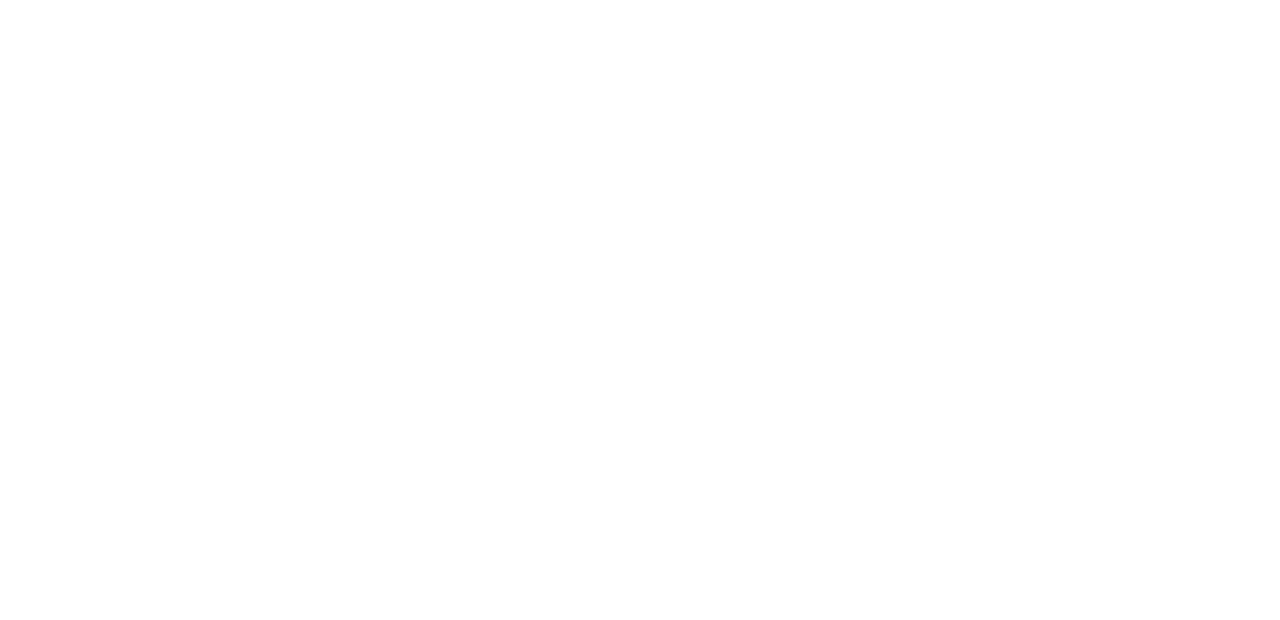
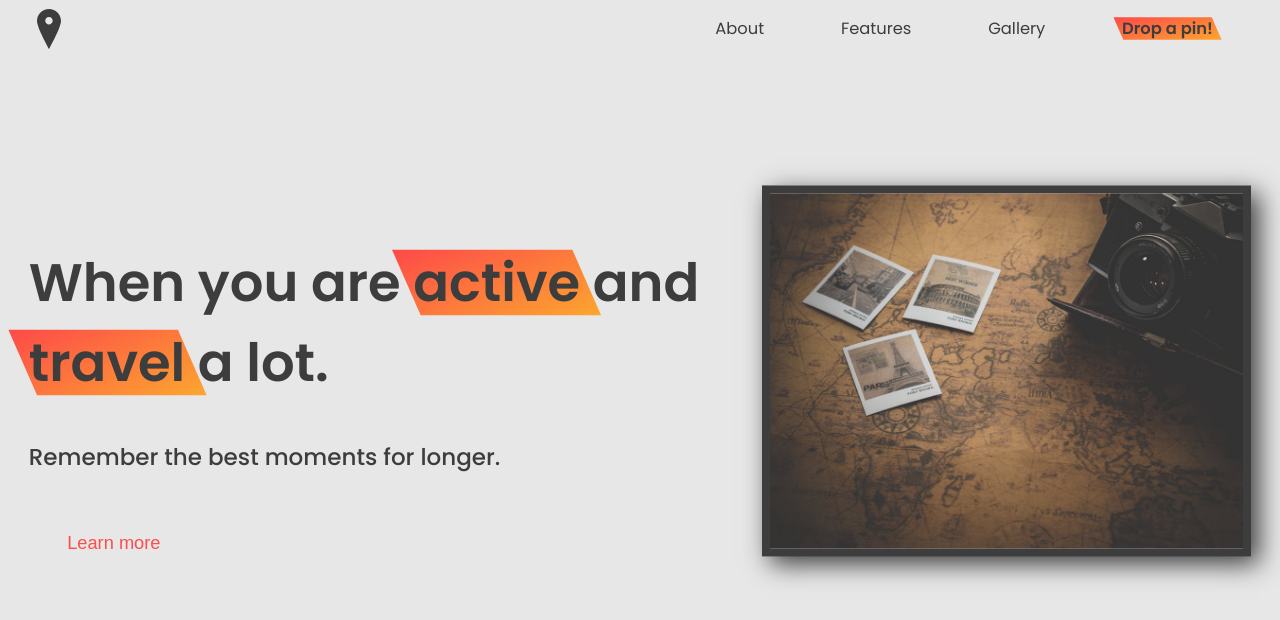
Before and after one commit to Marcin-Matczak/drop_a_pin, a website built with Parcel: page index.html in a window 1280 px wide. Built offline with nearby package versions, Linux system fonts and the light colour scheme.

Commit message:
Header section created

```diff
--- a/index.html
+++ b/index.html
@@ -4,9 +4,53 @@
     <meta charset="UTF-8" />
     <meta http-equiv="X-UA-Compatible" content="IE=edge" />
     <meta name="viewport" content="width=device-width, initial-scale=1.0" />
-    <link rel="stylesheet" href="./src/style/style.css" />
+    <link
+      rel="stylesheet"
+      href="https://fonts.googleapis.com/css?family=Poppins:300,400,500,600&display=swap"
+    />
+    <link rel="stylesheet" href="./src/style/main.scss" />
     <script defer src="./src/js/script.js"></script>
     <title>Drop a pin</title>
   </head>
-  <body></body>
+  <body>
+    <header class="header">
+      <nav class="navigation">
+        <svg
+          class="navigation__logo"
+          xmlns="http://www.w3.org/2000/svg"
+          width="40"
+          height="40"
+          viewBox="0 0 50 50"
+        >
+          <path
+            fill="currentColor"
+            d="M25 0c-8.284 0-15 6.656-15 14.866c0 8.211 15 35.135 15 35.135s15-26.924 15-35.135C40 6.656 33.284 0 25 0zm-.049 19.312c-2.557 0-4.629-2.055-4.629-4.588c0-2.535 2.072-4.589 4.629-4.589c2.559 0 4.631 2.054 4.631 4.589c0 2.533-2.072 4.588-4.631 4.588z"
+          />
+        </svg>
+        <ul class="navigation__list">
+          <li class="navigation__item">
+            <a class="navigation__link" href="#">About</a>
+          </li>
+          <li class="navigation__item">
+            <a class="navigation__link" href="#">Features</a>
+          </li>
+          <li class="navigation__item">
+            <a class="navigation__link" href="#">Gallery</a>
+          </li>
+          <li class="navigation__item">
+            <a class="navigation__link highlight" href="#">Drop a pin!</a>
+          </li>
+        </ul>
+      </nav>
+      <section class="welcome">
+        <h1 class="welcome__title">
+          When you are <span class="highlight">active</span> and
+          <span class="highlight">travel</span> a lot.
+        </h1>
+        <h4 class="welcome__descr">Remember the best moments for longer.</h4>
+        <button class="btn">Learn more</button>
+        <img src="/src/img/hero.png" class="welcome__image" alt="map image" />
+      </section>
+    </header>
+  </body>
 </html>
--- /dev/null
+++ b/src/style/_components.scss
@@ -0,0 +1,36 @@
+/* Buttons */
+
+.btn {
+  background: none;
+  border: none;
+  color: var(--color-primary);
+  cursor: pointer;
+  font-size: 1.9rem;
+  padding: 2rem 4rem;
+
+  &:hover {
+    scale: 1.05;
+    font-weight: 700;
+  }
+}
+
+/* Utils class */
+
+.highlight {
+  position: relative;
+  font-weight: 600;
+
+  &::after {
+    background-image: var(--gradient);
+    bottom: 0;
+    content: '';
+    display: block;
+    height: 100%;
+    left: 0;
+    position: absolute;
+    opacity: 0.9;
+    transform: scale(1.08, 0.9) skewX(20deg);
+    width: 100%;
+    z-index: -1;
+  }
+}
--- /dev/null
+++ b/src/style/_global.scss
@@ -0,0 +1,30 @@
+/* Variables */
+
+:root {
+  --color-text-dark: #3d3d3d;
+  --color-bg-light:#e7e7e7;
+  --color-primary: #ff4d4d;
+  --color-secondary: #ff3838;
+  --color-tertiary: #ff585f;
+  --gradient: linear-gradient(to top left, #ff9f1a, #ff3838);
+  --gradient-secondary: linear-gradient(to top left, #7158e2, #7d5fff);
+}
+
+/* Global */
+
+* {
+  box-sizing: inherit;
+  margin: 0;
+  padding: 0;
+}
+
+html {
+  box-sizing: border-box;
+  font-size: 60%;
+}
+
+body {
+  background-color: var(--color-bg-light);
+  color: var(--color-text-dark);
+  font-family: 'Poppins', sans-serif;
+}
--- /dev/null
+++ b/src/style/_header.scss
@@ -0,0 +1,76 @@
+/* HEADER */
+
+.header {
+  align-items: center;
+  display: flex;
+  flex-direction: column;
+  height: 100vh;
+  padding: 0 3rem;
+}
+
+/* HEADER -- Navigation */
+
+.navigation {
+  display: flex;
+  justify-content: space-between;
+  align-items: center;
+  height: 6rem;
+  width: 100%;
+  max-width: 130rem;
+
+  &__list {
+    display: flex;
+    align-items: center;
+    list-style: none;
+  }
+
+  &__link {
+    color: inherit;
+    font-size: 1.7rem;
+    font-weight: 400;
+    text-decoration: none;
+    display: block;
+  }
+
+  &__item {
+    margin: 0 4rem;
+
+  }
+}
+
+.navigation__link:hover {
+  color: #000;
+}
+
+/* HEADER -- Welcome */
+
+.welcome {
+  align-content: center;
+  align-items: start;
+  display: grid;
+  flex: 1;
+  grid-template-columns: 3fr 2fr;
+  justify-content: center;
+  justify-items: start;
+  max-width: 130rem;
+  row-gap: 4rem;
+
+  &__title {
+    font-size: 5.5rem;
+    line-height: 1.5;
+  }
+
+  &__descr {
+    font-size: 2.4rem;
+    font-weight: 500;
+  }
+
+  &__image {
+    box-shadow: 8px 8px 24px 0px var(--color-text-dark);
+    border: 8px solid var(--color-text-dark);
+    grid-column: 2 / 3;
+    grid-row: 1 / span 4;
+    transform: translateY(-6rem);
+    width: 100%;
+  }
+}
--- /dev/null
+++ b/src/style/main.scss
@@ -0,0 +1,3 @@
+@import 'global';
+@import 'header';
+@import 'components';
```
Also changed, not shown: package.json (added, +19 -0 lines), src/img/hero.png (added), 3 other files.
